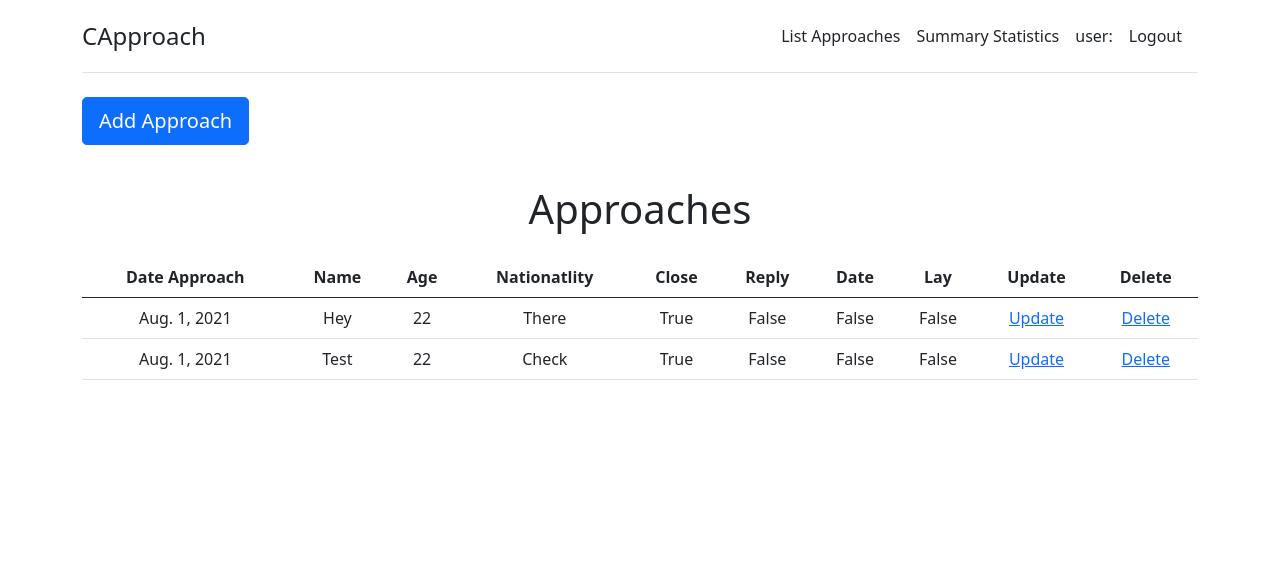
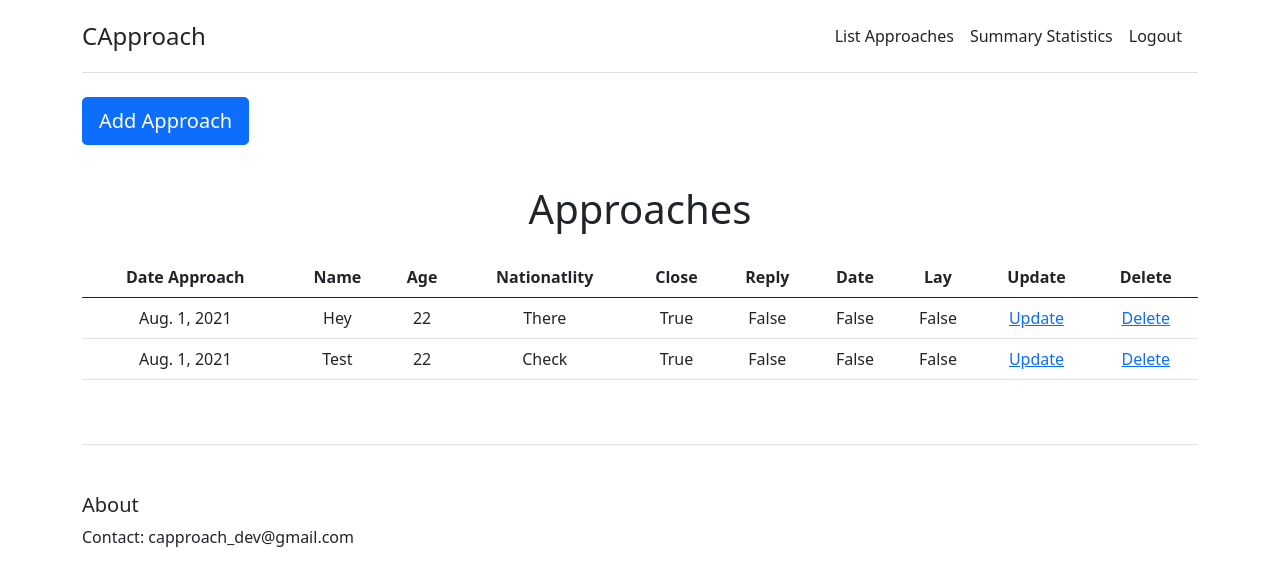
Before and after one commit to jerwinwieser/capproach, a Django app: page / in a window 1280 px wide. Shown: the top 586 px of the page. Run offline with Django 3.2, Linux system fonts and the light colour scheme; a user stored in the database is signed in; data comes from the database, SQL or seed files in the repository; both versions use the stored data as it was after the commit.

Commit message:
add contact email

```diff
--- a/capproach/core/templates/core/base.html
+++ b/capproach/core/templates/core/base.html
@@ -22,11 +22,8 @@
 					<a class="me-3 py-2 text-dark text-decoration-none" href="{% url 'contact_list' %}">List Approaches</a>
 					<a class="me-3 py-2 text-dark text-decoration-none" href="{% url 'statistics_list' %}">Summary Statistics</a>
 					{% if user.is_authenticated %}
-					<a class="me-3 py-2 text-dark text-decoration-none" href="#">user: {{ user.email }}</a>
 					<a class="me-3 py-2 text-dark text-decoration-none" href="{% url 'account_logout' %}">Logout</a>
 					{% else %}
-					<a class="me-3 py-2 text-dark text-decoration-none" href="#">user: no user authenticated</a>
-					<a class="me-3 py-2 text-dark text-decoration-none" href="{% url 'account_login' %}">Login</a>
 					{% endif %}
 				</nav>
 			</div>
@@ -42,6 +39,20 @@
 
 		{% block content %}{% endblock %}
 
+
+
+      <footer class="pt-4 my-md-5 pt-md-5 border-top">
+        <div class="row">
+          <div class="col-6 col-md">
+            <h5>About</h5>
+            <ul class="list-unstyled text-small">
+              <li>Contact: capproach_dev@gmail.com</li>
+            </ul>
+          </div>
+        </div>
+      </footer>
+
+
 	</div>
 
 </body>
--- a/capproach/core/templates/core/statistics_list.html
+++ b/capproach/core/templates/core/statistics_list.html
@@ -15,6 +15,7 @@
 					<th>Approach Count</th>
 					<th>Close Count</th>
 					<th>Date Count</th>
+					<th>Lay Count</th>
 				</tr>
 			</thead>
 			<tbody>
@@ -26,6 +27,7 @@
 					<td>{{ item.approach_count }}</td>
 					<td>{{ item.close_count }}</td>
 					<td>{{ item.date_count }}</td>
+					<td>{{ item.lay_count }}</td>
 				</tr>
 
 				{% endfor %}
@@ -51,6 +53,7 @@
 					<th>Approach Count</th>
 					<th>Close Count</th>
 					<th>Date Count</th>
+					<th>Lay Count</th>
 				</tr>
 
 			</thead>
@@ -63,6 +66,7 @@
 					<td>{{ item.approach_count }}</td>
 					<td>{{ item.close_count }}</td>
 					<td>{{ item.date_count }}</td>
+					<td>{{ item.lay_count }}</td>
 				</tr>
 
 				{% endfor %}
--- a/capproach/core/views.py
+++ b/capproach/core/views.py
@@ -42,6 +42,10 @@
 	        default=Value(0),
 	        output_field=IntegerField()
 	    ))) \
+		.annotate(lay_count=Sum(Case(When(lay=True, then=1),
+	        default=Value(0),
+	        output_field=IntegerField()
+	    ))) \
 		.order_by('-week_number')
 
 		context['summary_day'] = Contact.objects \
@@ -53,6 +57,10 @@
 	        output_field=IntegerField()
 	    ))) \
 		.annotate(date_count=Sum(Case(When(date=True, then=1),
+	        default=Value(0),
+	        output_field=IntegerField()
+	    ))) \
+		.annotate(lay_count=Sum(Case(When(lay=True, then=1),
 	        default=Value(0),
 	        output_field=IntegerField()
 	    ))) \
```
Also changed, not shown: capproach/core/templates/core/contact_list.html (+0 -27 lines), capproach/db.sqlite3.
